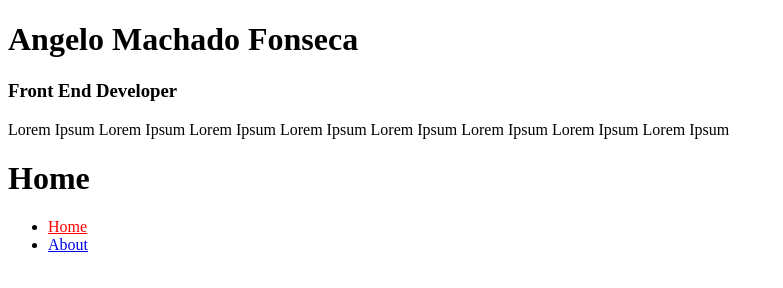
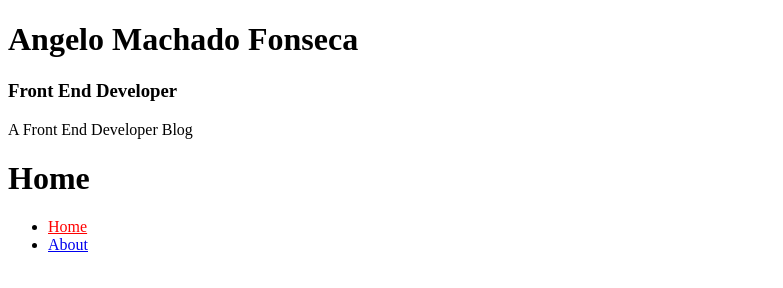
Before and after one commit to angelofmfonseca/porfolio, a Gatsby site in the folder frontend/: page / in a window 1280 px wide. Shown: the whole page, without its empty margins (0-783 px from the left). Built offline with nearby package versions, Linux system fonts and the light colour scheme; Gatsby itself is replaced by a stand-in of ours.

Commit message:
useStaticQuery

```diff
--- a/frontend/gatsby-config.js
+++ b/frontend/gatsby-config.js
@@ -1,6 +1,7 @@
 module.exports = {
   siteMetadata: {
-    title: `Blog`,
+    title: `Angelo Machado Fonseca`,
+    position: `Front End Developer`,
     description: `A Front End Developer Blog`,
     author: `@angelofonseca`,
   },
--- a/frontend/src/components/Profile/index.js
+++ b/frontend/src/components/Profile/index.js
@@ -1,11 +1,26 @@
 import React from 'react'
+import { useStaticQuery, graphql } from "gatsby"
 
-const Profile = () => (
+const Profile = () => {
+  const { site: { siteMetadata: { title, position, description }}} = useStaticQuery(
+    graphql`
+      query MySiteMetadata {
+        site {
+          siteMetadata {
+            title
+            position
+            description
+          }
+        }
+      }
+    `)
+  return(
     <div className="profileWrapper">
-      <h1>Angelo Machado Fonseca</h1>
-      <h3>Front End Developer</h3>
-      <p>Lorem Ipsum Lorem Ipsum Lorem Ipsum Lorem Ipsum Lorem Ipsum Lorem Ipsum Lorem Ipsum Lorem Ipsum</p>
+      <h1>{ title }</h1>
+      <h3>{ position }</h3>
+      <p>{ description }</p>
     </div>
   )
+}
 
 export default Profile
```
